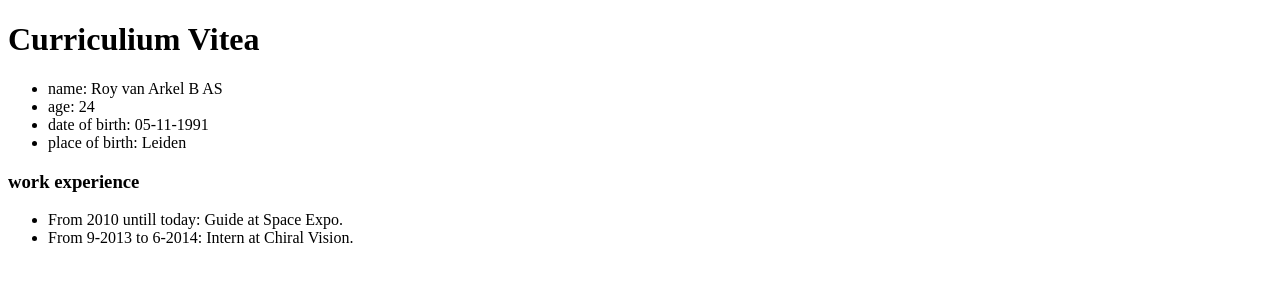
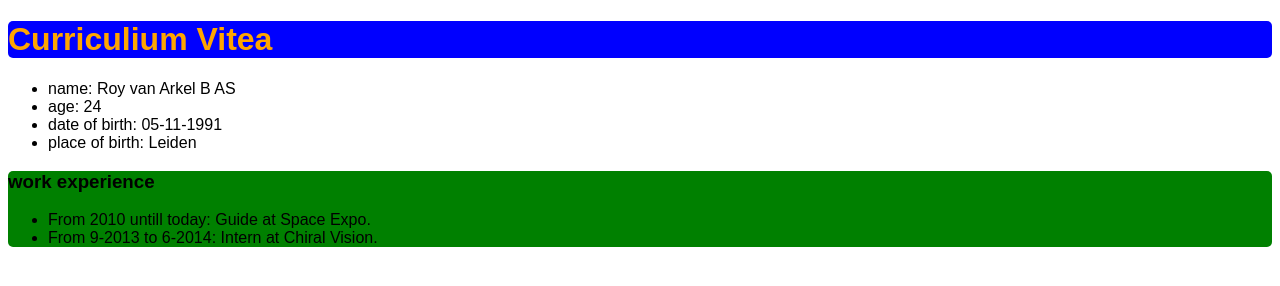
Before and after one commit to royvanarkel/git-101, a plain HTML site: page index.html in a window 1280 px wide. Drawn offline with Linux system fonts and the light colour scheme.

Commit message:
Added some style

```diff
--- a/index.html
+++ b/index.html
@@ -1,6 +1,7 @@
 <!DOCTYPE html>
 <html>
 <head>
+  <link rel="stylesheet" type="text/css" href="style.css">
   <title>Roy van Arkel</title>
 </head>
 <body>
--- /dev/null
+++ b/style.css
@@ -0,0 +1,16 @@
+body {
+  font-family: sans-serif;
+}
+
+div {
+  background-color: green;
+  border-style: 1px solid black;
+  border-radius: 5px;
+}
+
+h1 {
+  background-color: blue;
+  border-style: 2px solid black;
+  border-radius: 5px;
+  color: orange;
+}
```
